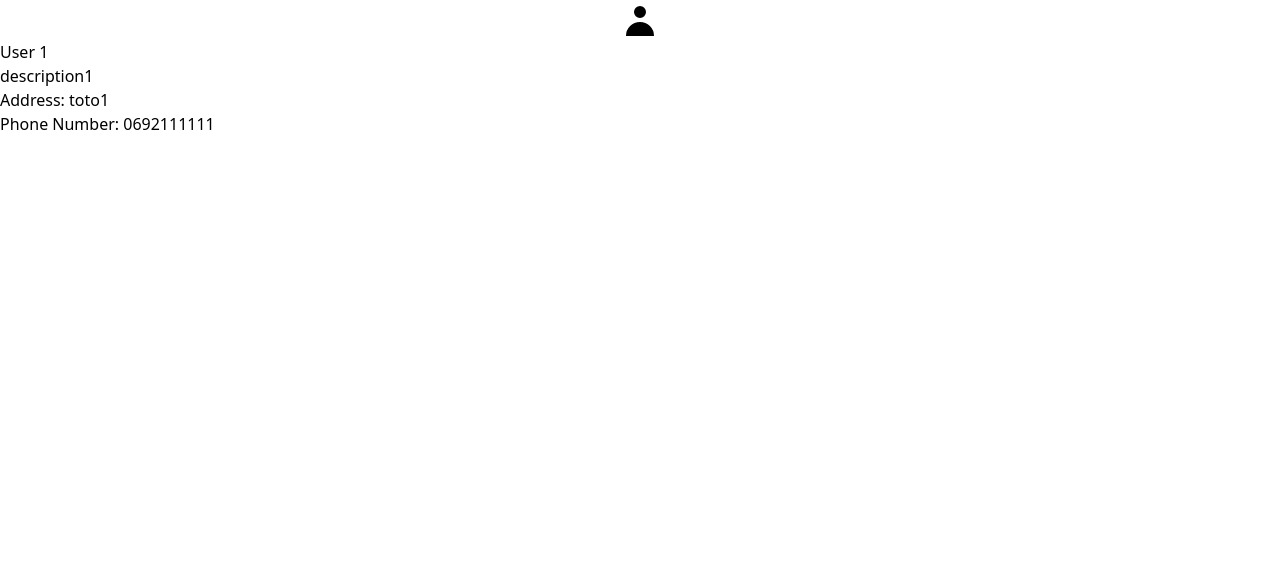
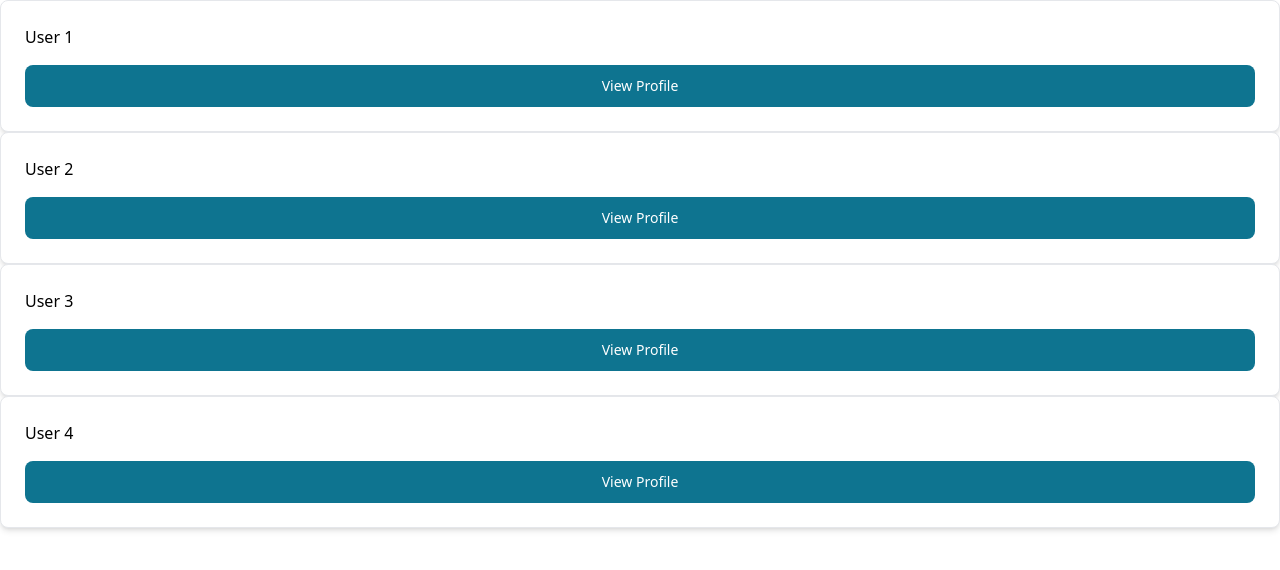
Before and after one commit to etib-corp/survivor, a React (Create React App) app in the folder frontend/: page /Profiles in a window 1280 px wide. Shown: the top 570 px of the page. Built offline with nearby package versions, Linux system fonts and the light colour scheme.

Commit message:
feat: add missing user cards

```diff
--- a/frontend/src/components/ETIBProfile.tsx
+++ b/frontend/src/components/ETIBProfile.tsx
@@ -3,7 +3,7 @@ import { Avatar } from "flowbite-react";
 export const ETIBProfile: React.FC<{ properties: any }> = ({ properties }) => {
     return (
             <div>
-                <Avatar img={properties.icon} alt="avatar"/>
+                <Avatar img={properties.avatar} alt="avatar"/>
                 <h2>{properties.content}</h2>
                 <p>{properties.description}</p>
                 <p>Address: {properties.adress}</p>
--- a/frontend/src/data.tsx
+++ b/frontend/src/data.tsx
@@ -2,7 +2,8 @@ import { HiUser } from "react-icons/hi";
 
 export const users =
     [
-        { id: 1, href: "#", icon: HiUser, content: "User 1", adress: "toto1", number: "0692111111", description: "description1"},
-        { id: 2, href: "#", icon: HiUser, content: "User 2", adress: "toto2", number: "0692111112", description: "description2"},
-        { id: 3, href: "#", icon: HiUser, content: "User 3", adress: "toto3", number: "0692111113", description: "description3"},
+        { id: 1, href: "#", icon: HiUser, content: "User 1", adress: "toto1", number: "0692111111", description: "description1", avatar: "kbo.png"},
+        { id: 2, href: "#", icon: HiUser, content: "User 2", adress: "toto2", number: "0692111112", description: "description2", avatar: "kbo.png"},
+        { id: 3, href: "#", icon: HiUser, content: "User 3", adress: "toto3", number: "0692111113", description: "description3", avatar: "kbo.png"},
+        { id: 4, href: "#", icon: HiUser, content: "User 4", adress: "toto4", number: "0692111114", description: "description4", avatar: "kbo.png"},
     ];
--- a/frontend/src/pages/Profiles.tsx
+++ b/frontend/src/pages/Profiles.tsx
@@ -1,12 +1,27 @@
+import { useState } from "react";
+
 import { Avatar } from "flowbite-react";
 import { Button, Card } from "flowbite-react";
 import { ETIBProfile } from "../components/ETIBProfile";
 import { users } from "../data";
 
 function Profiles() {
+    const [userShown, setUserShown] = useState(0);
+
     return (
         <div>
-            <ETIBProfile properties={users.at(0)} ></ETIBProfile>
+            {users.map((user) => (
+                <Card className="flex flex-col gap-2">
+                    {userShown !== user.id &&
+                    <h5>
+                        {user.content}
+                    </h5>
+                    }
+                    {userShown === user.id &&
+                    <ETIBProfile properties={user} />}
+                    <Button onClick={() => setUserShown(user.id)}>View Profile</Button>
+                </Card>
+            ))}
         </div>
     );
 }
```
